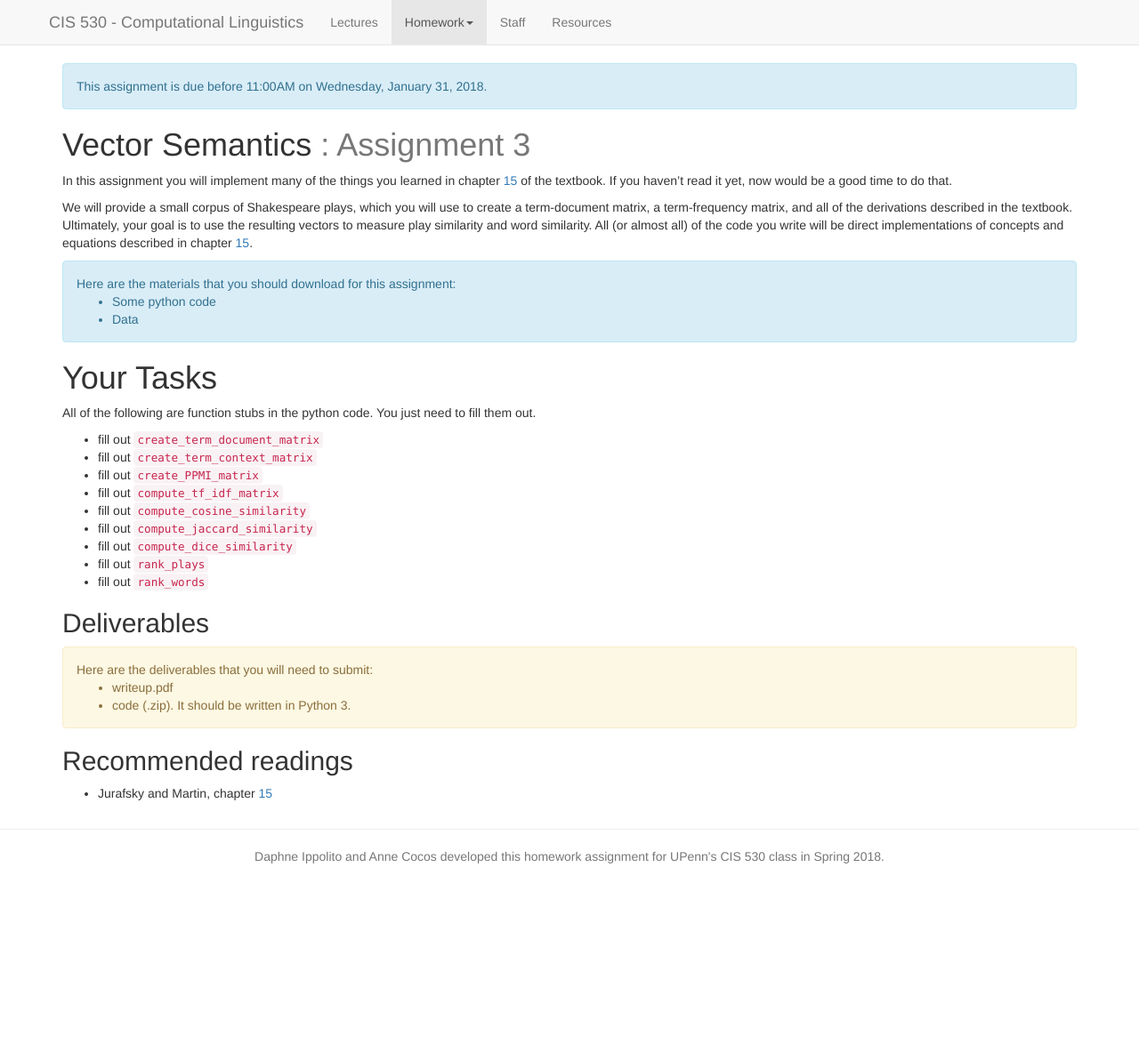
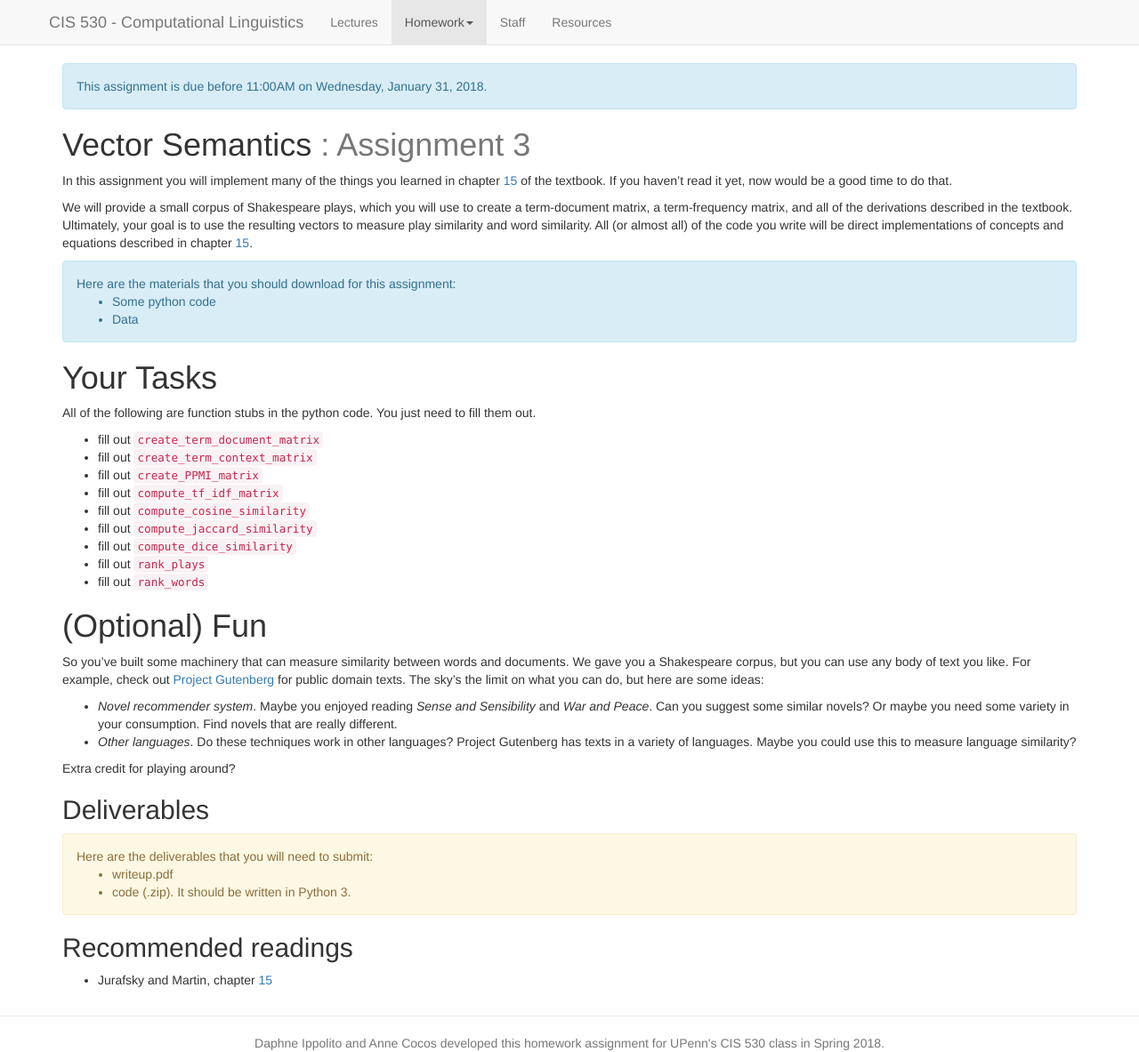
Before and after one commit to computational-linguistics-class/computational-linguistics-class.github.io, a Jekyll site: the page built from assignment3.md, in a window 1280 px wide. Shown: the whole page at 89% size. Built offline with Jekyll 4.4.1, drawn with Linux system fonts in a browser that asks for light colours; nearby versions of some CDN libraries; a script that is not in the unit is left out; before the commit the page ends 973 px from its top, so only the background shows below that.

Commit message:
Added an optional fun section

```diff
--- a/assignment3.md
+++ b/assignment3.md
@@ -52,6 +52,15 @@ All of the following are function stubs in the python code. You just need to fil
 * fill out `rank_words`
 
 
+(Optional) Fun
+=======================
+So you've built some machinery that can measure similarity between words and documents. We gave you a Shakespeare corpus, but you can use any body of text you like. For example, check out [Project Gutenberg](https://www.gutenberg.org/) for public domain texts. The sky's the limit on what you can do, but here are some ideas:
+
+* *Novel recommender system*. Maybe you enjoyed reading _Sense and Sensibility_ and _War and Peace_. Can you suggest some similar novels? Or maybe you need some variety in your consumption. Find novels that are really different.
+* *Other languages*. Do these techniques work in other languages? Project Gutenberg has texts in a variety of languages. Maybe you could use this to measure language similarity?
+
+Extra credit for playing around?
+
 
 ## Deliverables
 <div class="alert alert-warning" markdown="1">
```
